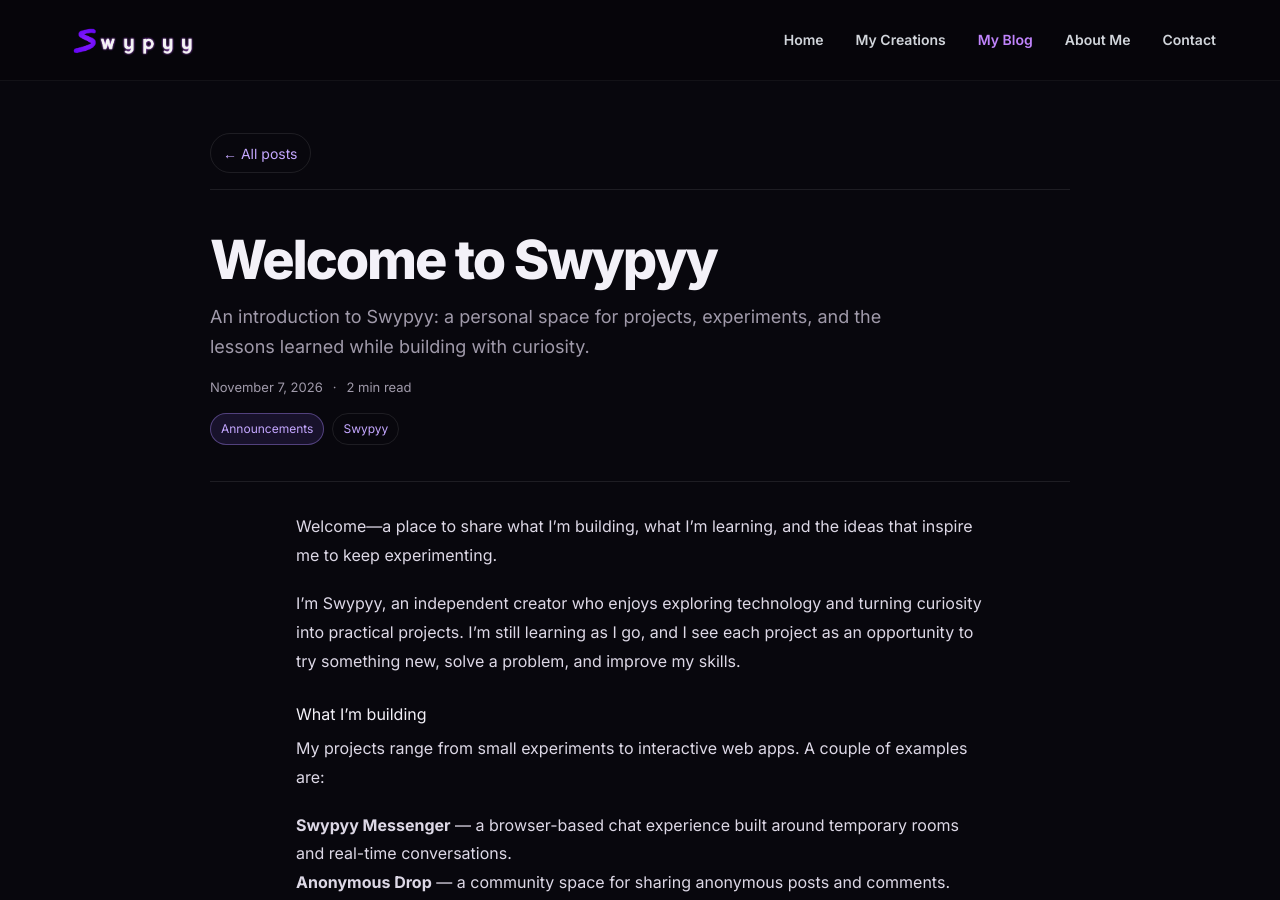
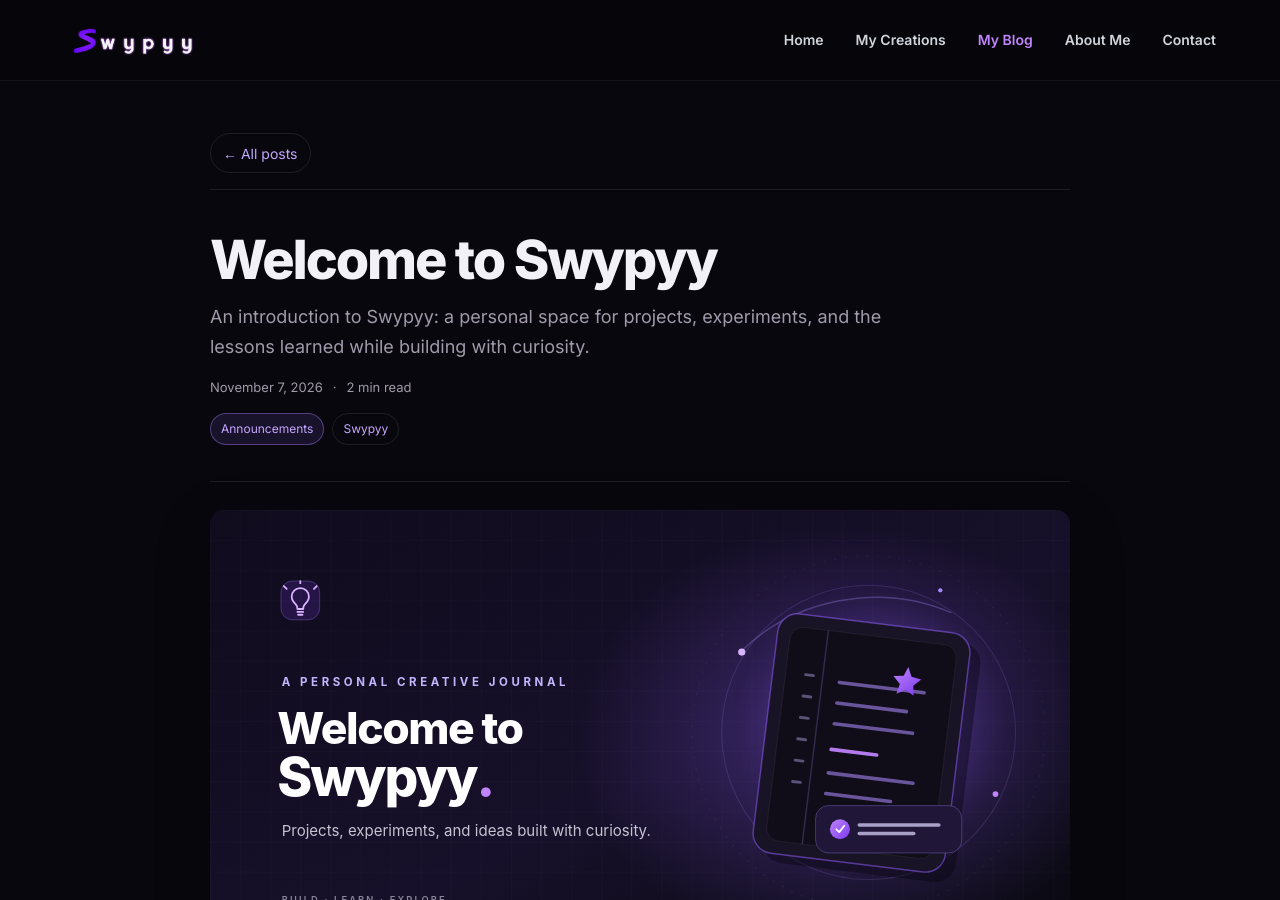
Before and after one commit to swypyy/swypyy.github.io, a Jekyll site: the page built from _posts/2026-11-07-welcome-to-the-swypyy-blog.md, in a window 1280 px wide and 900 px high. Built offline with Jekyll 4.4.1, drawn with Linux system fonts in a browser that asks for light colours; nearby versions of some CDN libraries.

Commit message:
Add a custom thumbnail to the first blog post

```diff
--- a/_posts/2026-11-07-welcome-to-the-swypyy-blog.md
+++ b/_posts/2026-11-07-welcome-to-the-swypyy-blog.md
@@ -6,6 +6,8 @@ description: "An introduction to Swypyy: a personal space for projects, experime
 featured: true
 tags: [Swypyy]
 categories: [Announcements]
+cover: /assets/blog/welcome-to-swypyy.svg
+cover_alt: "Purple creative workspace illustration with an open notebook and the title Welcome to Swypyy"
 ---
 
 Welcome—a place to share what I’m building, what I’m learning, and the ideas that inspire me to keep experimenting.
```
Also changed, not shown: assets/blog/welcome-to-swypyy.svg (added).
